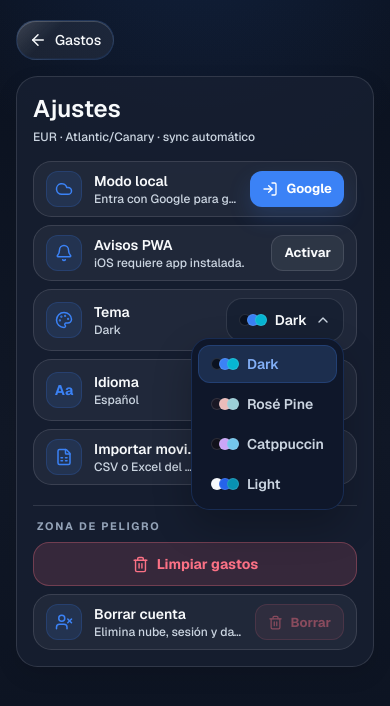
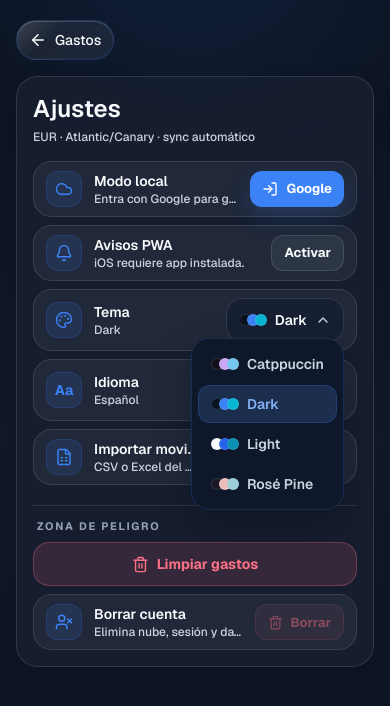
Before and after one commit to jesus-molano/Expenses-Log-App, a Next.js app: page /settings in a window 390 px wide. Both pictures are taken after a click on the button "Dark". Shown: the top 706 px of the page. Built offline with nearby package versions, Linux system fonts and the light colour scheme; no server answers.

Commit message:
Fix compact menu selection and import layout

```diff
--- a/src/app/styles/components.css
+++ b/src/app/styles/components.css
@@ -1094,6 +1094,7 @@
 }
 
 .app-import-section[data-open="true"] .app-import-section-collapse {
+  overflow: visible;
   opacity: 1;
   visibility: visible;
   transition:
@@ -1103,7 +1104,7 @@
 
 .app-import-section-list {
   min-height: 0;
-  overflow: hidden;
+  overflow: visible;
 }
 
 .app-import-upload-button {
@@ -1198,6 +1199,7 @@
   border-radius: var(--app-radius-sm);
   background: var(--app-surface-muted);
   color: var(--app-text-muted);
+  padding-inline: 0.7rem;
   font-size: 0.78rem;
   font-weight: 800;
   line-height: 1;
@@ -1236,6 +1238,28 @@
   line-height: 1;
 }
 
+@media (max-width: 430px) {
+  .app-import-actions[data-count="3"] {
+    grid-template-columns: repeat(3, minmax(0, 1fr));
+  }
+
+  .app-import-action {
+    height: 2.65rem;
+    min-height: 2.65rem;
+    padding-inline: 0.42rem;
+    font-size: 0.74rem;
+  }
+
+  .app-import-action-content {
+    column-gap: 0.25rem;
+  }
+
+  .app-import-action-label {
+    white-space: normal;
+    line-height: 1.08;
+  }
+}
+
 .app-import-action:hover {
   background: var(--app-overlay);
   color: var(--app-text);
--- a/src/components/ui/CompactMenu.tsx
+++ b/src/components/ui/CompactMenu.tsx
@@ -24,6 +24,7 @@ export function CompactMenu({
 }: CompactMenuProps) {
   const menuRef = useRef<HTMLDivElement>(null);
   const triggerRef = useRef<HTMLButtonElement>(null);
+  const suppressTriggerClickUntilRef = useRef(0);
 
   useEffect(() => {
     if (!open) return;
@@ -40,7 +41,13 @@ export function CompactMenu({
 
     function handlePointerDown(event: PointerEvent) {
       if (!menuRef.current) return;
-      if (menuRef.current.contains(event.target as Node)) return;
+      if (menuRef.current.contains(event.target as Node)) {
+        const target = event.target as HTMLElement;
+        if (target.closest("button") !== triggerRef.current) {
+          suppressTriggerClickUntilRef.current = Date.now() + 450;
+        }
+        return;
+      }
       onOpenChange(false);
     }
 
@@ -94,7 +101,10 @@ export function CompactMenu({
       <button
         ref={triggerRef}
         type="button"
-        onClick={() => onOpenChange(!open)}
+        onClick={() => {
+          if (Date.now() < suppressTriggerClickUntilRef.current) return;
+          onOpenChange(!open);
+        }}
         aria-expanded={open}
         aria-haspopup={menuRole}
         onKeyDown={handleTriggerKeyDown}
@@ -113,7 +123,7 @@ export function CompactMenu({
         <div
           role={menuRole}
           onKeyDown={handleMenuKeyDown}
-          className={`app-select-menu-panel absolute top-10 z-20 grid min-w-full gap-0.5 rounded-[var(--app-radius-lg)] p-1.5 ${
+          className={`app-select-menu-panel absolute top-10 z-50 grid min-w-full gap-0.5 rounded-[var(--app-radius-lg)] p-1.5 ${
             align === "left" ? "left-0" : "right-0"
           }`}
         >
--- a/src/components/ui/SelectMenu.tsx
+++ b/src/components/ui/SelectMenu.tsx
@@ -28,6 +28,17 @@ export function SelectMenu<T extends string | number>({
   align,
 }: SelectMenuProps<T>) {
   const selected = options.find((option) => option.value === value);
+  const sortedOptions = [...options].sort((left, right) =>
+    left.label.localeCompare(right.label, undefined, {
+      numeric: true,
+      sensitivity: "base",
+    }),
+  );
+
+  function selectOption(nextValue: T) {
+    onChange(nextValue);
+    onOpenChange(false);
+  }
 
   return (
     <CompactMenu
@@ -38,15 +49,22 @@ export function SelectMenu<T extends string | number>({
       align={align}
       menuRole="listbox"
     >
-      {options.map((option) => (
+      {sortedOptions.map((option) => (
         <button
           key={option.value}
           type="button"
           role="option"
           aria-selected={value === option.value}
-          onClick={() => {
-            onChange(option.value);
-            onOpenChange(false);
+          onPointerDown={(event) => {
+            event.preventDefault();
+            selectOption(option.value);
+          }}
+          onClick={(event) => {
+            event.preventDefault();
+            event.stopPropagation();
+            if (event.detail === 0) {
+              selectOption(option.value);
+            }
           }}
           className="app-select-menu-option flex min-h-9 w-full items-center justify-between gap-3 rounded-[var(--app-radius-sm)] px-3 py-2 text-left text-sm font-semibold"
           data-selected={value === option.value ? "true" : "false"}
```
